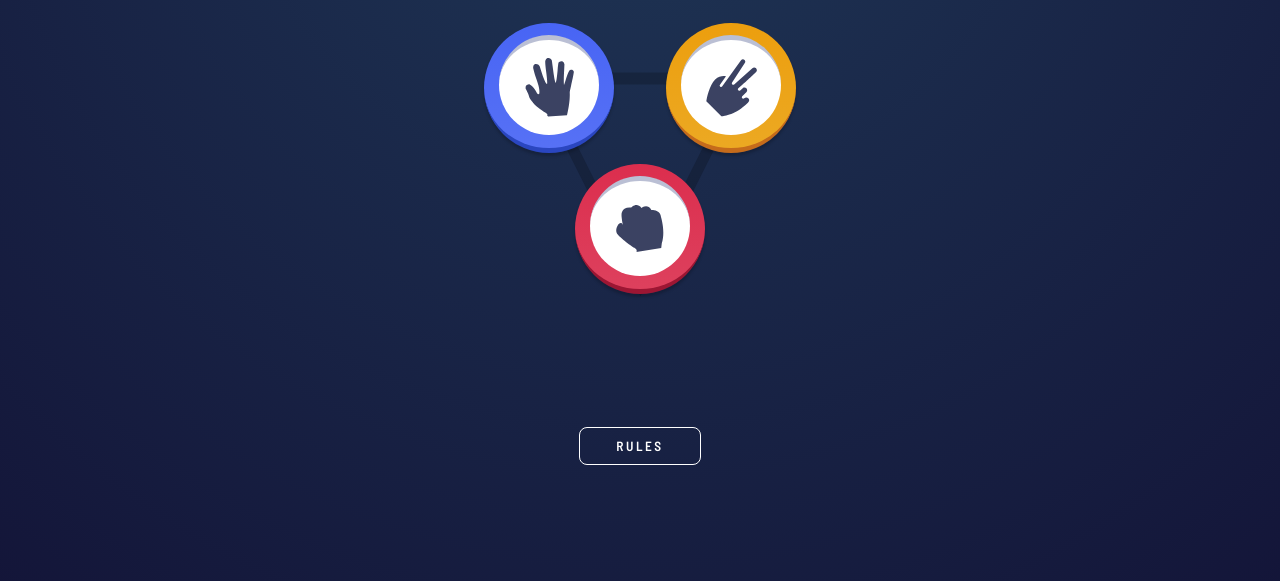
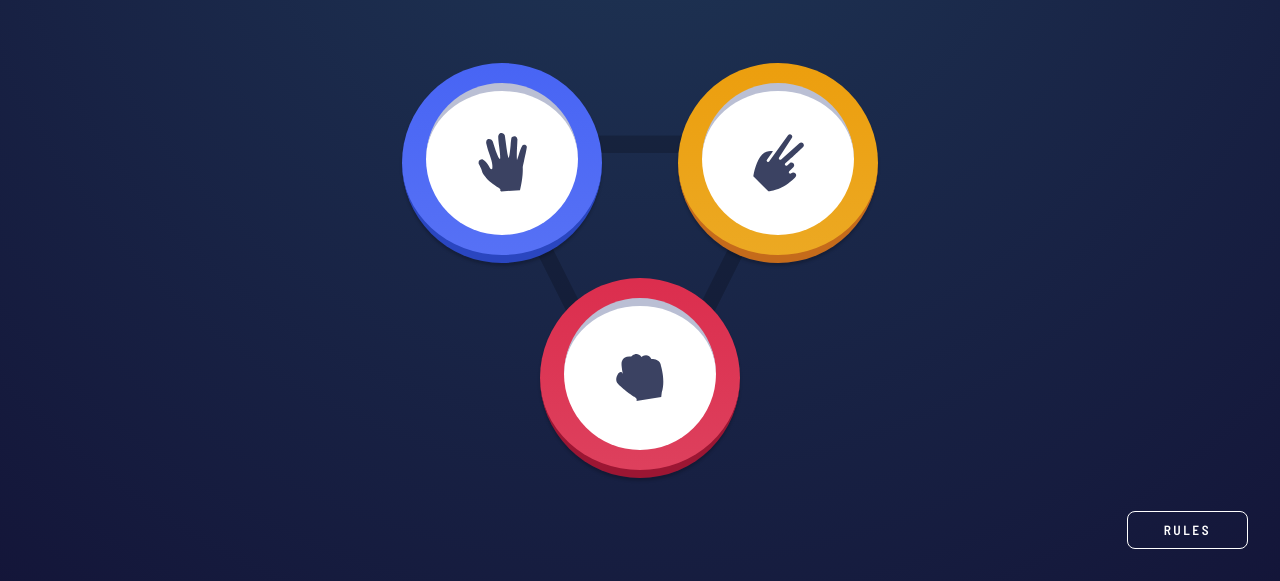
Before and after one commit to dev-fa/js-rock-paper-scissors, a website built with webpack: page dist/index.html in a window 1280 px wide. Shown: the part 219-800 px from the top of the page. Built offline with Linux system fonts and the light colour scheme.

Commit message:
Make modal responsive & add outside click close

```diff
--- a/src/js/index.js
+++ b/src/js/index.js
@@ -12,6 +12,9 @@ openModalBtn.addEventListener('click', () => {
 });
 closeModalBtn.addEventListener('click', () => {
   rulesModal.close();
+});
+window.addEventListener('click', (e) => {
+  rulesModal.outsideClick(e);
 });
 
 // GAME LOGIC
--- a/src/js/modules/modal.js
+++ b/src/js/modules/modal.js
@@ -11,4 +11,10 @@ export default class Modal {
   close() {
     this.element.close();
   }
+
+  outsideClick(e) {
+    if (e.target === this.element) {
+      this.element.close();
+    }
+  }
 }
--- a/src/sass/modules/_components.scss
+++ b/src/sass/modules/_components.scss
@@ -1,4 +1,5 @@
 @use 'functions' as f;
+@use 'breakpoints' as b;
 
 .scoreboard {
   display: flex;
@@ -11,9 +12,21 @@
   border-radius: 5px;
   margin-bottom: 96px;
 
+  @include b.breakpoint(large) {
+    padding: 18px 24px;
+    border-radius: 15px;
+    margin-bottom: 0;
+    margin-bottom: 32px;
+  }
+
   &__logo {
     width: 83px;
     height: 48px;
+
+    @include b.breakpoint(large) {
+      width: 155px;
+      height: 93px;
+    }
   }
 }
 
@@ -22,12 +35,20 @@
   border-radius: 8px;
   padding: 10px 24px;
 
+  @include b.breakpoint(large) {
+    padding: 16px 48px;
+  }
+
   &__title {
     color: var(--clr-neutral-500);
     text-transform: uppercase;
     letter-spacing: 2.5px;
     font-size: f.rem(10);
     font-weight: 600;
+
+    @include b.breakpoint(large) {
+      font-size: f.rem(16);
+    }
   }
 
   &__number {
@@ -35,6 +56,10 @@
     font-size: f.rem(40);
     font-weight: 700;
     text-align: center;
+
+    @include b.breakpoint(large) {
+      font-size: f.rem(64);
+    }
   }
 }
 
@@ -67,4 +92,8 @@
     background-color: var(--clr-neutral-50);
     color: var(--clr-neutral-700);
   }
+
+  @include b.breakpoint(large) {
+    align-self: flex-end;
+  }
 }
--- a/src/sass/modules/_game.scss
+++ b/src/sass/modules/_game.scss
@@ -1,4 +1,5 @@
 @use 'functions' as f;
+@use 'breakpoints' as b;
 
 .game {
   display: grid;
@@ -9,13 +10,20 @@
   background-image: url(./assets/images/bg-triangle.svg);
   background-repeat: no-repeat;
   background-position: top 55px center;
-  // background-size: 166px 188px;
   background-size: 225px 225px;
   grid-template: repeat(2, auto) / repeat(2, auto);
   grid-template-areas:
     'p s'
     'r r';
   margin-bottom: 128px;
+
+  @include b.breakpoint(large) {
+    max-width: 476px;
+    height: 430px;
+    background-size: 325px 325px;
+    background-position: top 80px center;
+    margin-bottom: 0;
+  }
 
   &--post-choice {
     display: flex;
@@ -50,6 +58,12 @@
     background-color: var(--clr-neutral-50);
     border-top: 5px solid var(--clr-neutral-100);
 
+    @include b.breakpoint(large) {
+      width: 152px;
+      height: 152px;
+      border-top: 8px solid var(--clr-neutral-100);
+    }
+
     &--empty {
       background-color: rgba($color: #000000, $alpha: 0.1);
       border: none;
@@ -65,6 +79,12 @@
     justify-content: center;
     box-shadow: var(--drop-shadow-500);
     border-bottom: 5px solid;
+
+    @include b.breakpoint(large) {
+      width: 200px;
+      height: 200px;
+      border-bottom: 8px solid;
+    }
 
     &:hover,
     &:active {
--- a/src/sass/modules/_layouts.scss
+++ b/src/sass/modules/_layouts.scss
@@ -1,7 +1,15 @@
+@use 'breakpoints' as b;
+
 main {
   width: inherit;
   display: flex;
   flex-direction: column;
   align-items: center;
   padding: 32px;
+
+  @include b.breakpoint(large) {
+    height: 100vh;
+    padding: 48px 32px 32px 32px;
+    justify-content: space-between;
+  }
 }
--- a/src/sass/modules/_modal.scss
+++ b/src/sass/modules/_modal.scss
@@ -1,4 +1,5 @@
 @use 'functions' as f;
+@use 'breakpoints' as b;
 
 .rules-modal {
   top: 0;
@@ -6,10 +7,30 @@
   min-height: 100%;
   border: none;
 
+  @include b.breakpoint(large) {
+    top: 25%;
+    min-width: auto;
+    min-height: auto;
+    width: 400px;
+    height: fit-content;
+    padding: 32px;
+    margin: 0 auto;
+    border-radius: 8px;
+  }
+
+  &::backdrop {
+    background-color: rgba(0, 0, 0, 0.6);
+  }
+
   &__container {
     display: flex;
     flex-direction: column;
     align-items: center;
+
+    @include b.breakpoint(large) {
+      position: relative;
+      align-items: flex-start;
+    }
   }
 
   &__title {
@@ -17,6 +38,10 @@
     font-weight: 700;
     font-size: f.rem(32);
     margin-top: 96px;
+
+    @include b.breakpoint(large) {
+      margin-top: 0;
+    }
   }
 
   &__rules {
@@ -24,6 +49,10 @@
     width: 305px;
     height: 271px;
     margin-top: 64px;
+
+    @include b.breakpoint(large) {
+      align-self: center;
+    }
   }
 
   &__close {
@@ -31,5 +60,12 @@
     height: 40px;
     margin-top: 96px;
     margin-bottom: 48px;
+
+    @include b.breakpoint(large) {
+      margin: 0;
+      position: absolute;
+      top: 0;
+      right: 0;
+    }
   }
 }
```
Also changed, not shown: dist/main.js, dist/style.css, 1 other file.
